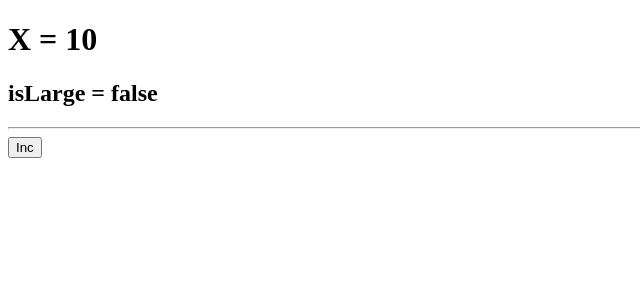
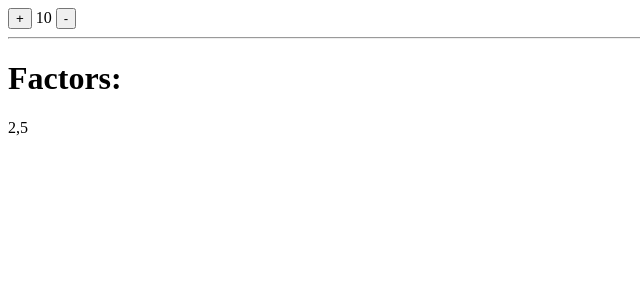
Before and after one commit to tarashalaburda/modern-angular-21-with-signals-the-missing-guide, an Angular app: page / in a window 1280 px wide. Shown: the top 300 px of the page, without its empty margins (0-640 px from the left). Built offline with nearby package versions, Linux system fonts and the light colour scheme.

Commit message:
31. Interoperability with rxjs

```diff
--- /dev/null
+++ b/src/app/api.service.ts
@@ -0,0 +1,27 @@
+import { Injectable } from '@angular/core';
+import { delay, map, Observable, of } from 'rxjs';
+
+@Injectable({
+  providedIn: 'root',
+})
+export class ApiService {
+  getPrimeFactors(n: number): Observable<number[]> {
+    return of(n).pipe(delay(1000), map(getPrimeFactors));
+  }
+}
+
+function getPrimeFactors(n: number): number[] {
+  const factors: number[] = [];
+  let divisor = 2;
+
+  while (n >= 2) {
+    if (n % divisor === 0) {
+      factors.push(divisor);
+      n /= divisor;
+    } else {
+      divisor++;
+    }
+  }
+
+  return factors;
+}
--- a/src/app/app.html
+++ b/src/app/app.html
@@ -1,4 +1,7 @@
-<h1>X = {{ x() }}</h1>
-<h2>isLarge = {{ xLarge() }}</h2>
+<button (click)="increase()">+</button>
+{{ number() }}
+<button (click)="decrease()">-</button>
+
 <hr>
-<button (click)="incrementX()">Inc</button>
+<h1>Factors: </h1>
+{{ primeFactors() }}
--- a/src/app/app.ts
+++ b/src/app/app.ts
@@ -1,4 +1,7 @@
-import { Component, computed, effect, signal } from '@angular/core';
+import { Component, inject, signal } from '@angular/core';
+import { ApiService } from './api.service';
+import { toObservable, toSignal } from '@angular/core/rxjs-interop';
+import { switchMap } from 'rxjs';
 
 @Component({
   selector: 'app-root',
@@ -7,25 +10,31 @@ import { Component, computed, effect, signal } from '@angular/core';
   styleUrl: './app.scss',
 })
 export class App {
-  readonly x = signal(10);
+  readonly api = inject(ApiService);
 
-  readonly isLarge = signal(false);
+  readonly number = signal(10);
 
-  readonly xLarge = computed(() => this.x() > 12)
+  readonly number$ = toObservable(this.number);
+
+  readonly results$ = this.number$.pipe(
+    switchMap((number) => this.api.getPrimeFactors(number))
+  );
+
+  readonly primeFactors = toSignal(this.results$, {
+    initialValue: [],
+  });
+
+  increase() {
+    this.number.update((n) => n + 1);
+  }
+
+  decrease() {
+    this.number.update((n) => Math.max(n - 1, 3));
+  }
 
   constructor() {
-    effect(async () => {
-      if (this.x() > 12) {
-        console.log('x is greater than 12');
-
-        await new Promise(resolve => setTimeout(resolve, 100));
-
-        this.isLarge.set(true);
-      }
+    this.number$.subscribe((n) => {
+      console.log('Number changed to', n);
     });
   }
-
-  incrementX() {
-    this.x.update((v) => v + 1);
-  }
 }
```
